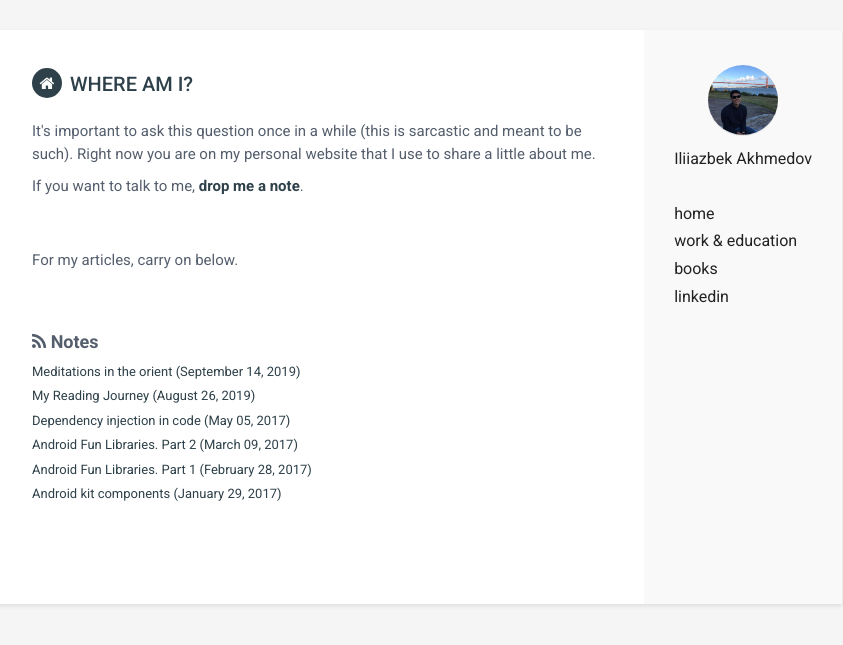
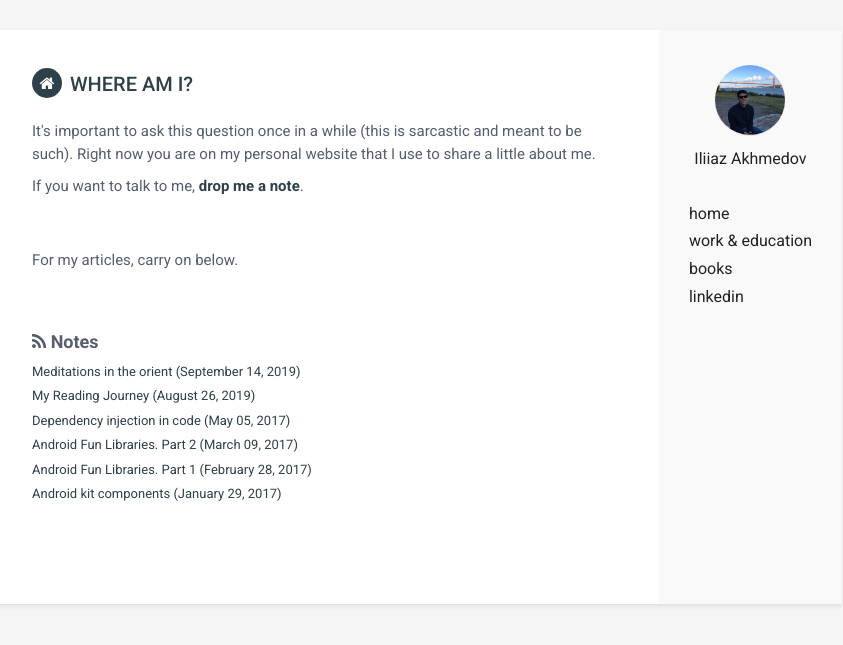
Before and after one commit to ianomad/ianomad.github.io, a Jekyll site: the page built from index.html, in a window 1280 px wide, cut to the strip 0-690 px from the top of the page. Shown: the top 645 px of the strip, without its empty margins (223-1066 px from the left). Built offline with Jekyll 4.4.1, drawn with Linux system fonts in a browser that asks for light colours; nearby versions of some CDN libraries.

Commit message:
Why have such a long name\!

```diff
--- a/_config.yml
+++ b/_config.yml
@@ -10,7 +10,7 @@ baseurl: '' #change it according to your repository name
 # style: styles-6
 
 #Profile information
-name: Iliiazbek Akhmedov
+name: Iliiaz Akhmedov
 tagline: #
 pic: profile.jpg  #place a 100x100 picture inside /assets/images/ folder and provide the name of the file below
 
```
